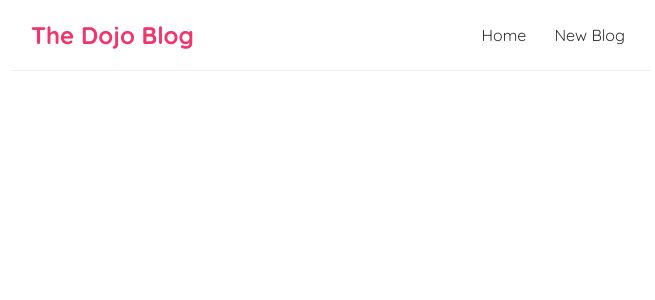
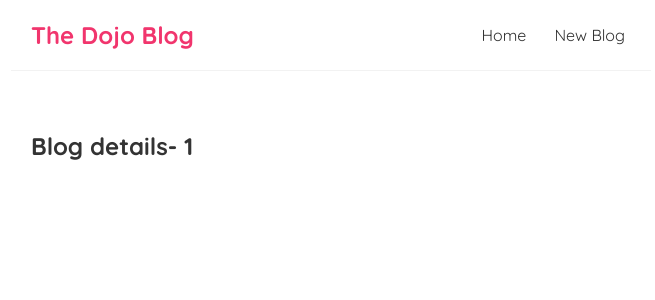
Before and after one commit to Jaslen1/App_Dev_Lessons, a React (Create React App) app in the folder dojo-blog/: page /blogs/1 in a window 1280 px wide. Shown: the top 300 px of the page, without its empty margins (309-964 px from the left). Built offline with nearby package versions, Linux system fonts and the light colour scheme.

Commit message:
Lesson 25 before reusing custom hooks

```diff
--- a/dojo-blog/src/App.js
+++ b/dojo-blog/src/App.js
@@ -2,6 +2,7 @@
 import Home from './Home';
 import {BrowserRouter as Router, Route, Switch} from 'react-router-dom';
 import Create from './create';
+import BlogDetails from './BlogDetails';
 
 function App() {
   return (
@@ -16,6 +17,9 @@
           <Route path="/create">
               <Create />
           </Route>
+          <Route path="/blogs/:id">
+              <BlogDetails />
+          </Route>
         </Switch>
       </div>
     </div>
--- a/dojo-blog/src/BlogDetails.js
+++ b/dojo-blog/src/BlogDetails.js
@@ -0,0 +1,13 @@
+import { useParams } from "react-router-dom";
+
+const BlogDetails = () => {
+    const { id } = useParams();
+
+    return (
+        <div className="blog-details">
+            <h2>Blog details- { id }</h2>
+        </div>
+     );
+}
+
+export default BlogDetails;
--- a/dojo-blog/src/Bloglist.js
+++ b/dojo-blog/src/Bloglist.js
@@ -1,11 +1,15 @@
+import { Link } from "react-router-dom";
+
 const BlogList = ({ blogs, title}) => {
  return (
       <div className="blog-list">
         <h2>{ title }</h2>
         {blogs.map((blog) => (
-          <div className="blog-preview" key={blog.id} >
-            <h2>{ blog.title }</h2>
+          <div className="blog-preview" key={blog.id}>
+            <Link to={`/blogs/${blog.id}`}>
+              <h2>{ blog.title }</h2>
             <p>Written by { blog.author }</p>
+            </Link>
           </div>
         ))}
       </div>
--- a/dojo-blog/src/index.css
+++ b/dojo-blog/src/index.css
@@ -48,3 +48,6 @@
   color: #f1356d;
   margin-bottom: 8px;
 }
+.blog-preview a{
+  text-decoration: none;
+}
```
